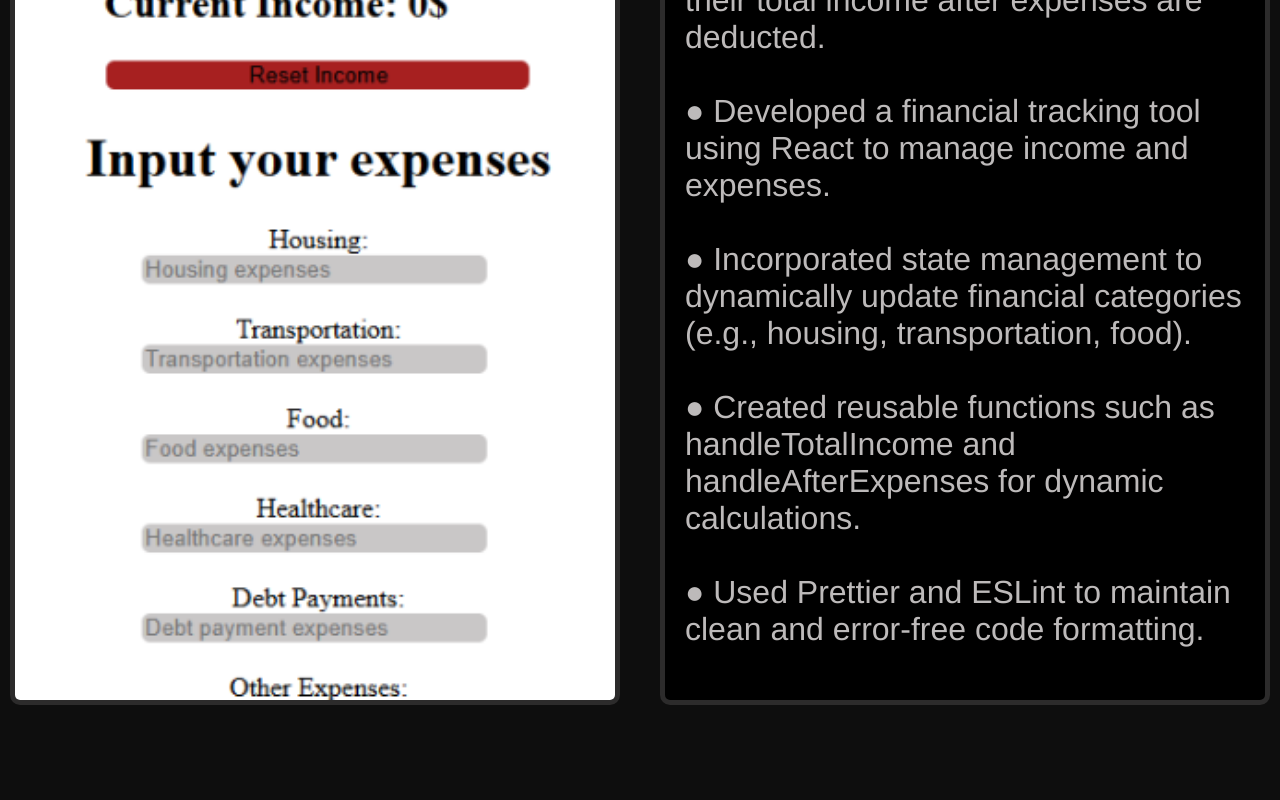
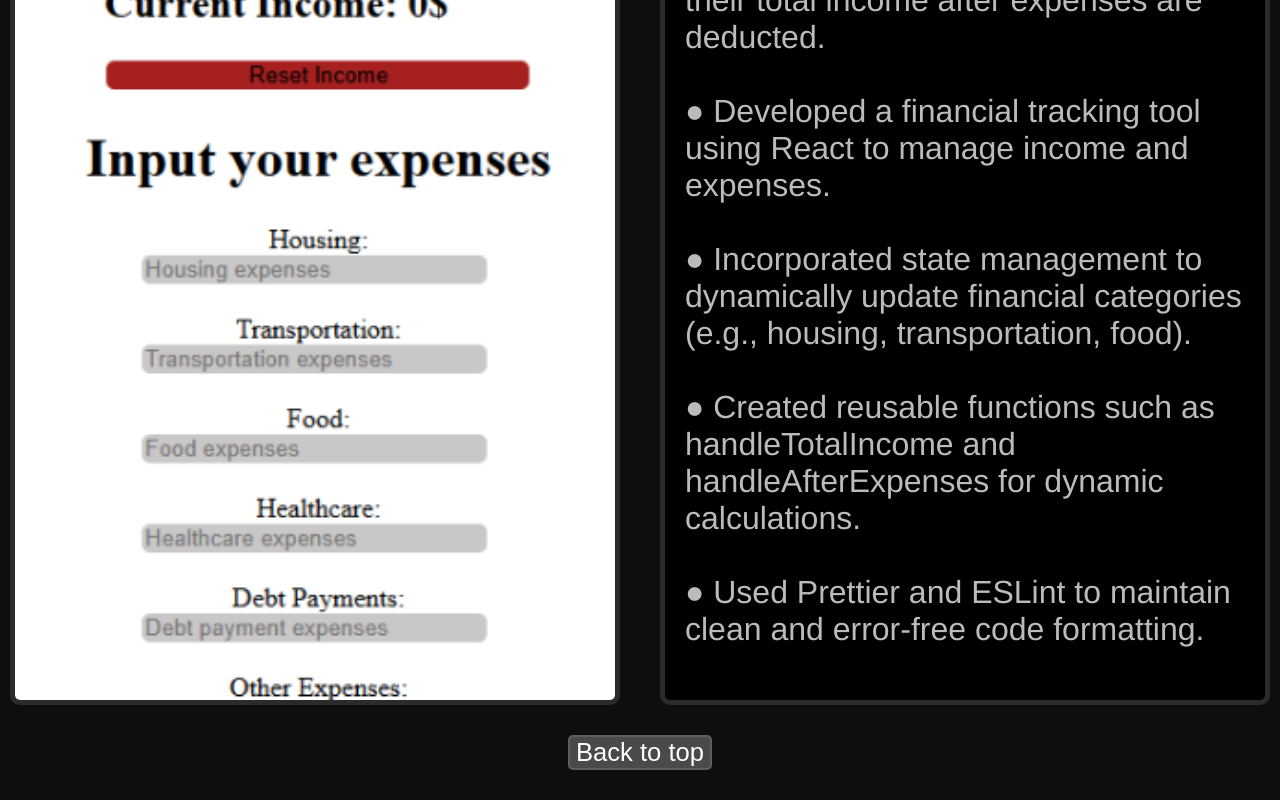
Before and after one commit to TatesWorkAcc/portfolio-site, a React (Vite) app: page / in a window 1280 px wide. Shown: the part 4512-5312 px from the top of the page. Before the commit the page ends 5227 px from the top, so only its background shows below. Built offline with nearby package versions, Linux system fonts and the light colour scheme.

Commit message:
added back to top button at bottom of page

```diff
--- a/src/Body.jsx
+++ b/src/Body.jsx
@@ -159,7 +159,19 @@ function Body() {
           </p>
         </motion.div>
       </div>
+      <div className="back-to-top-container">
+        <motion.button
+          className="back-to-top"
+          whileHover={{ scale: 1.1 }}
+          whileTap={{ scale: 0.95 }}
+          >
+            <a href="#top" className="no-underline">
+            Back to top
+            </a>
+        </motion.button>
+      </div>
     </motion.div>
+
   );
 }
 
--- a/src/Name.jsx
+++ b/src/Name.jsx
@@ -3,6 +3,7 @@ function Name() {
   return (
     <>
       <motion.div className="name-container">
+        <section id="top"></section>
         <h1 className="intro name-text font-text">Brandon Tate</h1>
         <h2 className="intro profession-text font-text">Front End Developer</h2>
       </motion.div>
--- a/src/index.css
+++ b/src/index.css
@@ -217,6 +217,27 @@ a {
   font-size: clamp(1.5rem, 5vw, 2rem);
   padding: 20px;
 }
+.back-to-top-container{
+  display: flex;
+  flex-direction: column;
+  align-items: center;
+  justify-content: center;
+}
+.back-to-top{
+  color: white;
+  font-size: clamp(0.9rem, 2vw, 2rem);
+  background-color: rgb(75, 74, 74);
+  border: 2px solid rgb(95, 94, 94);
+  border-radius: 5px;
+  transition: background-color 0.3s ease;
+  transition: transform 0.3 ease;
+  cursor: pointer;
+  margin-top: 20px;
+  margin-bottom: 30px;
+}
+#top{
+  scroll-margin-top: 800px;
+}
 /* phone view */
 @media (max-width: 1000px) {
   .skill-container{
```
